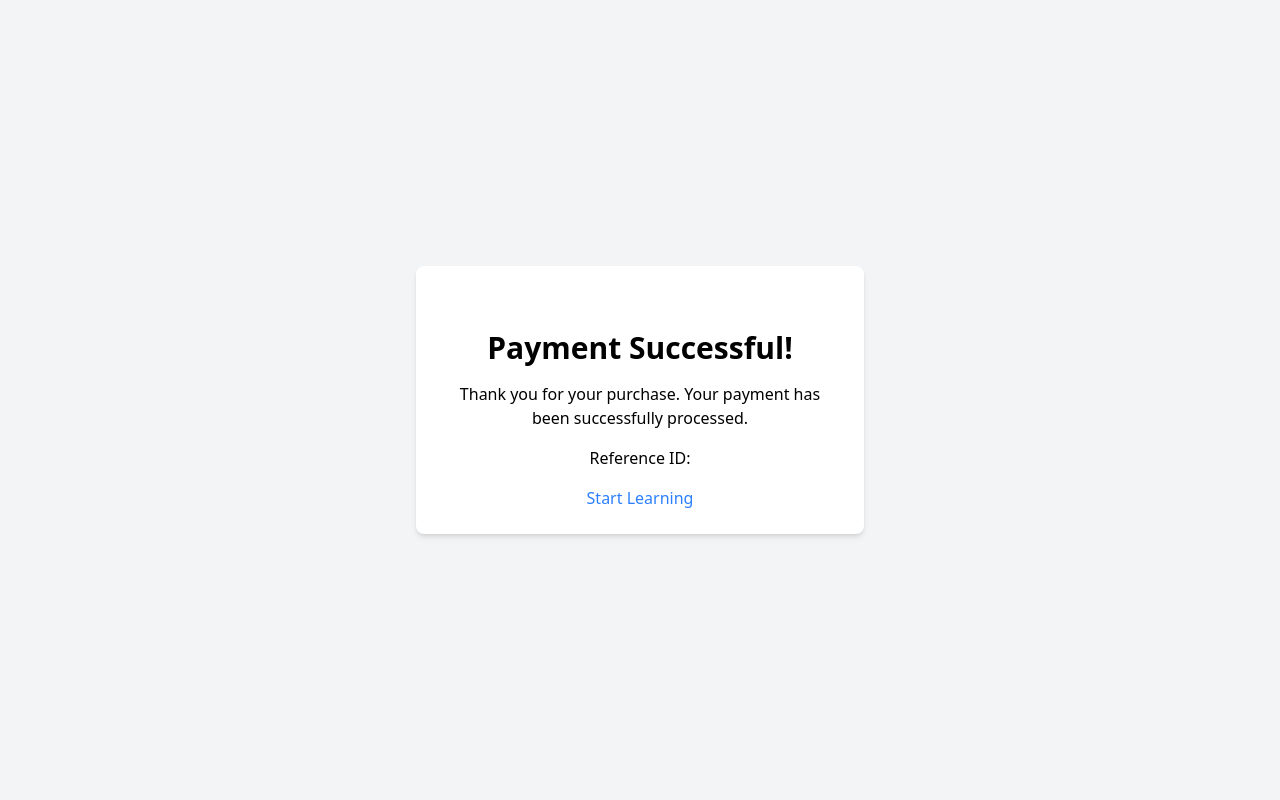
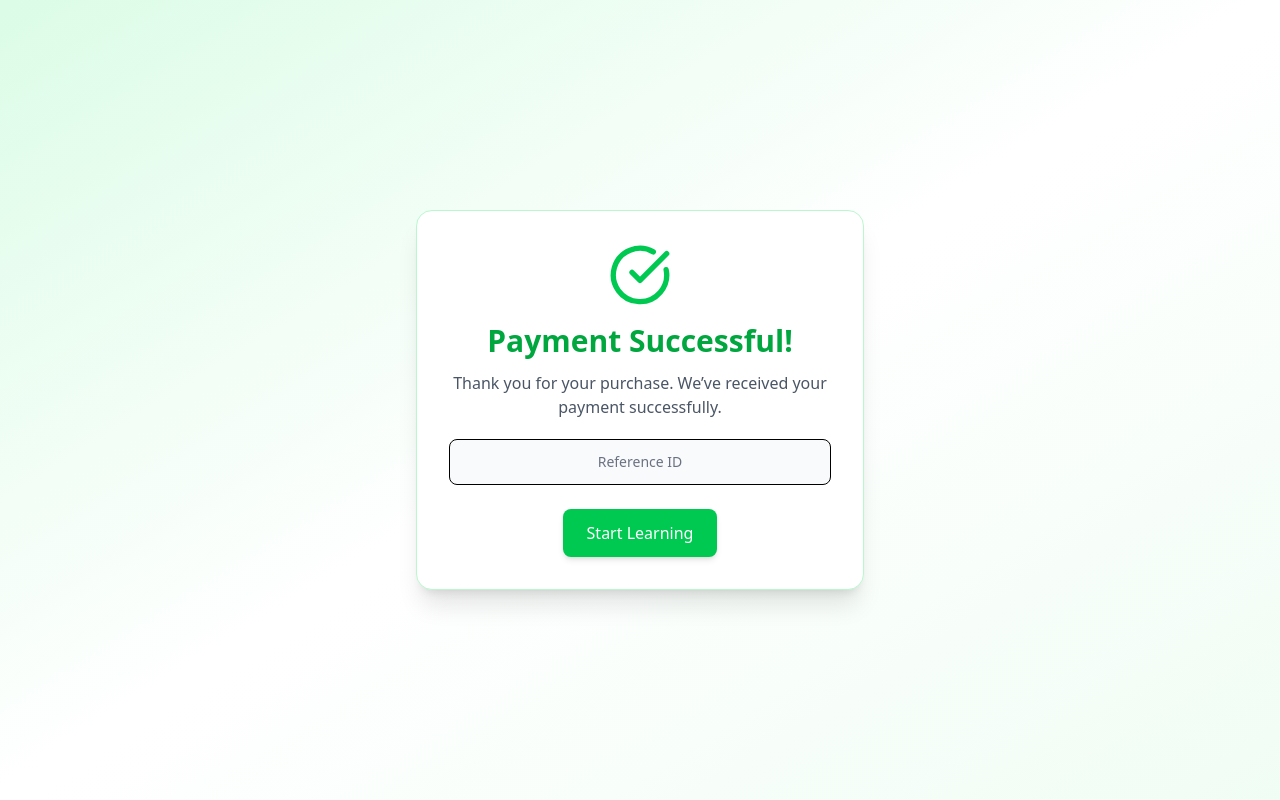
Before and after one commit to Nelcy17/Learnistiq, a React (Vite) app in the folder frontend/: page /PaymentSuccess in a window 1280 px wide. Built offline with nearby package versions, Linux system fonts and the light colour scheme.

Commit message:
Improved UI

```diff
--- a/frontend/src/components/PaymentSuccess.jsx
+++ b/frontend/src/components/PaymentSuccess.jsx
@@ -1,10 +1,8 @@
-import React from 'react';
-import { useSearchParams } from 'react-router-dom';
-import { useEffect, useState } from 'react';
-import { Link } from 'react-router-dom';
+import React, { useEffect, useState } from "react";
+import { useSearchParams, Link } from "react-router-dom";
+import { CheckCircle } from "lucide-react"; // success icon
 
 const PaymentSuccess = () => {
-
   const [email, setEmail] = useState("");
   const [name, setName] = useState("");
 
@@ -21,23 +19,43 @@ const PaymentSuccess = () => {
 
       console.log("Email:", parsedData?.user?.email);
       console.log("Name:", parsedData?.user?.name);
-
     }
   }, []);
 
   return (
-    <div className="flex flex-col items-center justify-center min-h-screen bg-gray-100">
-       <div className="bg-white shadow-md rounded-lg p-6 max-w-md w-full">
-          <h1 className="text-3xl font-bold text-center mt-10">Payment Successful!</h1>
-            <p className="text-center mt-4">Thank you for your purchase. Your payment has been successfully processed.</p>
+    <div className="flex flex-col items-center justify-center min-h-screen bg-gradient-to-br from-green-100 via-white to-green-50 px-4">
+      <div className="bg-white shadow-xl rounded-2xl p-8 max-w-md w-full text-center border border-green-200">
+        <div className="flex justify-center mb-4">
+          <CheckCircle className="text-green-500 w-16 h-16" />
+        </div>
+        <h1 className="text-3xl font-extrabold text-green-600">
+          Payment Successful!
+        </h1>
+        <p className="text-gray-600 mt-3">
+          Thank you <span className="font-semibold">{name}</span> for your
+          purchase. We’ve received your payment successfully.
+        </p>
 
-                <p className="text-center mt-4">
-                    Reference ID:{referenceNum}
+        <div className="bg-gray-50 border rounded-lg p-3 mt-5">
+          <p className="text-sm text-gray-500">Reference ID</p>
+          <p className="font-mono text-lg text-gray-800">{referenceNum}</p>
+        </div>
+
+        <Link
+          to="/purchases"
+          className="mt-6 inline-block bg-green-500 hover:bg-green-600 text-white px-6 py-3 rounded-lg shadow-md transition duration-300"
+        >
+          Start Learning
+        </Link>
+
+        {email && (
+          <p className="text-xs text-gray-400 mt-4">
+            A confirmation has been sent to <span className="font-medium">{email}</span>
           </p>
-                <Link to="/purchases" className="text-blue-500  mt-4 block text-center">Start Learning</Link>
+        )}
       </div>
     </div>
-  )
-}
+  );
+};
 
 export default PaymentSuccess;
--- a/frontend/src/components/Purchases.jsx
+++ b/frontend/src/components/Purchases.jsx
@@ -54,18 +54,24 @@ const Purchases = () => {
     fetchPurchases();
   }, [navigate]);
 
-  const handleLogout = async () => {
+  const handleLoggout = async () => {
   try {
-      const response = await axios.get(`${BACKEND_URL}/user/logout`, {
-        withCredentials: true,
-      });
+    const response = await axios.post(   // use POST instead of GET
+      `${BACKEND_URL}/user/logout`,
+      {},  // no body needed
+      { withCredentials: true }
+    );
+
     toast.success(response.data.message);
     localStorage.removeItem("user");
     setIsLoggedIn(false);
+    setIsDropdownOpen(false);
+
+    console.log("Navigating to login page...");
     navigate("/login");
   } catch (error) {
-      console.error("Logout error:", error);
-      toast.error(error?.response?.data?.errors || "Error in logging out");
+    console.error("Error in logging out", error);
+    toast.error(error.response?.data?.errors || "Error in logging out");
   }
 };
 
@@ -88,7 +94,7 @@ const Purchases = () => {
             <li><Link to="/purchases" className="flex items-center text-white transition"><FaDownload className="mr-3" />Purchases</Link></li>
             <li>
               {isLoggedIn ? (
-                <button onClick={handleLogout} className="flex items-center text-white hover:text-red-500 transition">
+                <button onClick={handleLoggout} className="flex items-center text-white hover:text-red-500 transition">
                   <IoLogOut className="mr-3" /> Logout
                 </button>
               ) : (
@@ -143,6 +149,12 @@ const Purchases = () => {
                 <span className="inline-block bg-green-100 text-green-700 text-xs font-semibold px-3 py-1 rounded-full">
                   Purchased
                 </span>
+                <button
+                 type="button"
+                 className="w-full bg-indigo-600 hover:bg-indigo-700 text-white font-medium py-3 rounded-md transition"
+                 >
+                  Start Learning
+                </button>
               </div>
             ))}
           </div>
```
Lines whose indentation alone changed are shown as unchanged.
